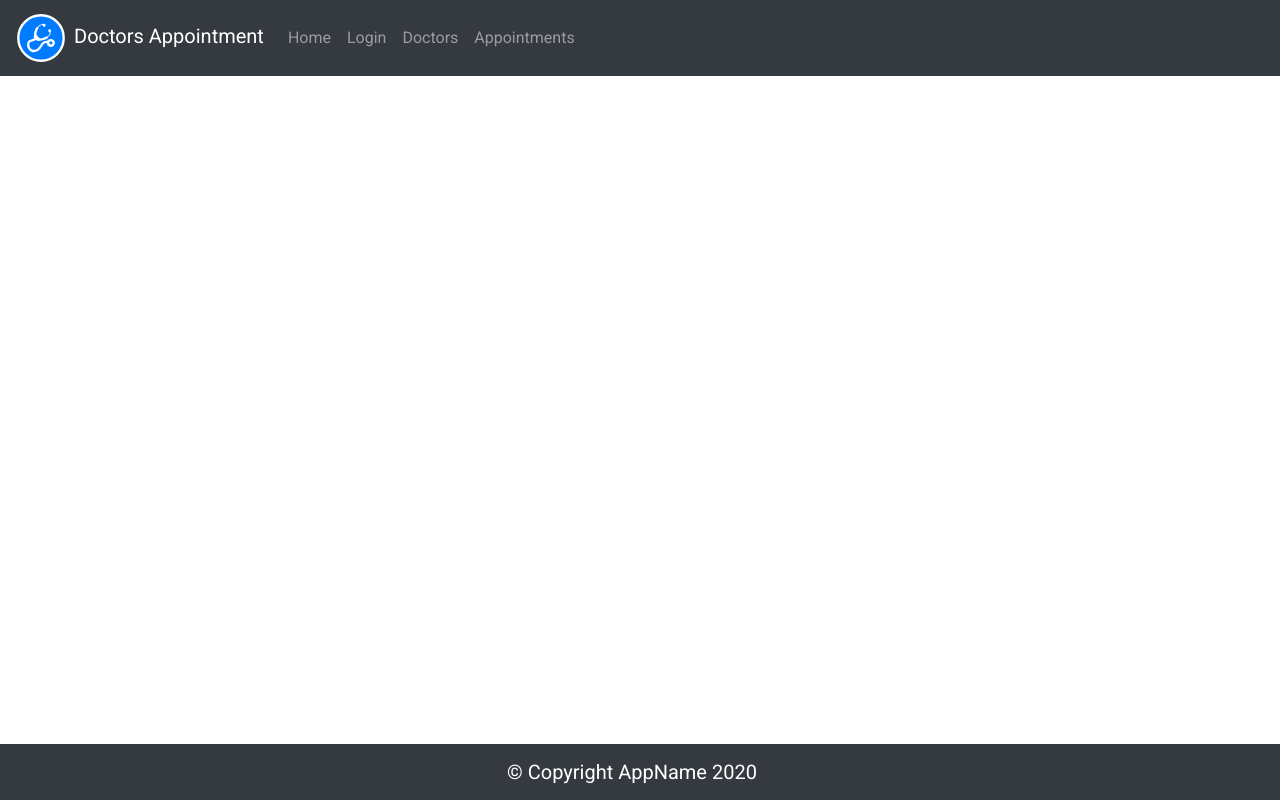
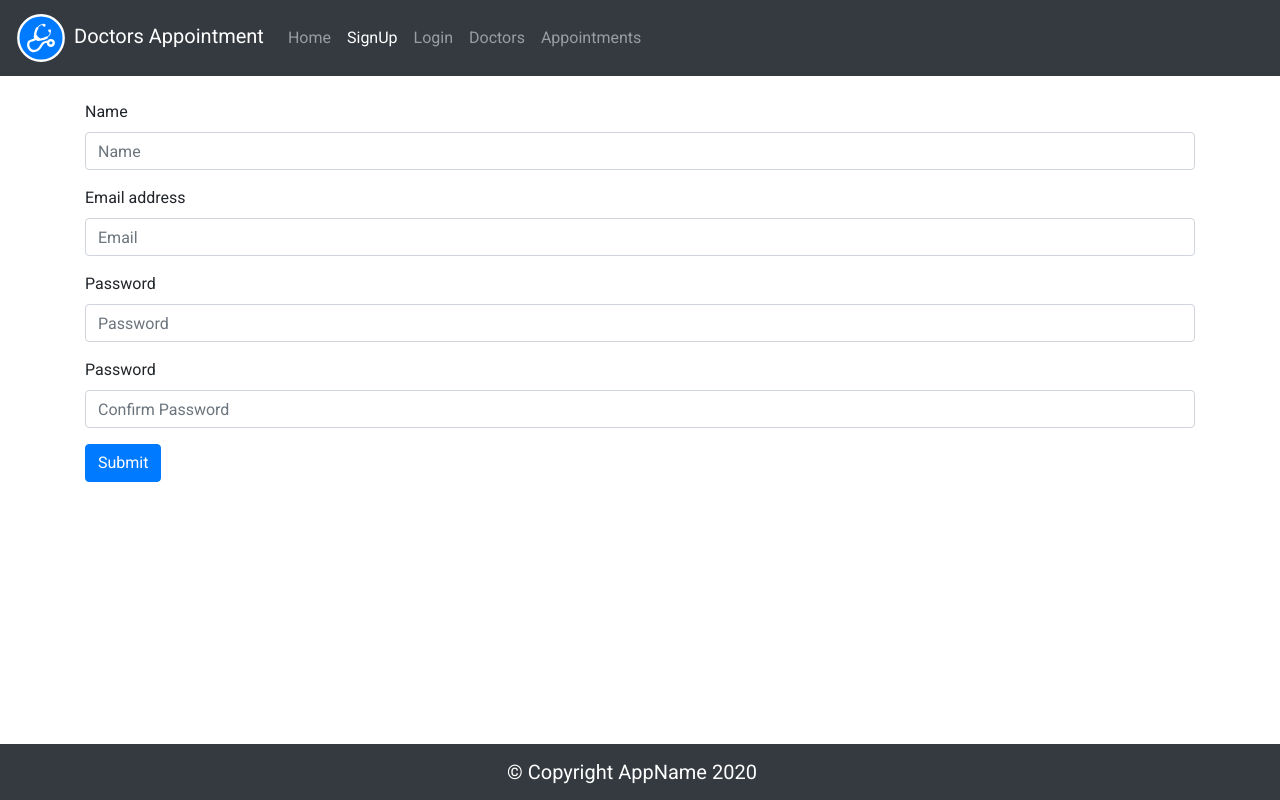
Before and after one commit to Somsubhra1/Doctors-Appointment, a React (Create React App) app in the folder client/: page /signup in a window 1280 px wide. Built offline with nearby package versions, Linux system fonts and the light colour scheme.

Commit message:
Signup component created

```diff
--- a/client/src/App.js
+++ b/client/src/App.js
@@ -7,6 +7,7 @@ import Login from "./components/Login";
 
 import { BrowserRouter as Router, Route, Switch } from "react-router-dom";
 import Doctors from "./components/DoctorsList/Doctors";
+import Signup from "./components/Signup";
 
 class App extends Component {
   constructor(props) {
@@ -14,7 +15,7 @@ class App extends Component {
 
     this.state = {
       username: "",
-      name: ""
+      name: "",
     };
   }
 
@@ -31,11 +32,12 @@ class App extends Component {
           <Switch>
             <Route exact path="/" component={Home} />
             <Route path="/appointments" component={Appoiments} />
+            <Route path="/signup" component={Signup} />
             <Route
               path="/login"
               render={() => <Login setUsername={this.setUsername} />}
             />
-            <Route path="/doctors" render={() => <Doctors  />} />
+            <Route path="/doctors" render={() => <Doctors />} />
           </Switch>
 
           <Footer />
--- a/client/src/components/Appointments/index.js
+++ b/client/src/components/Appointments/index.js
@@ -1,7 +1,7 @@
 import React, { Component } from "react";
 import _ from "lodash";
 import { Container } from "reactstrap";
-import AddAppointments from "./AddAppointments";
+// import AddAppointments from "./AddAppointments";
 import SearchAppointments from "./SearchAppointments";
 import ListAppointments from "./ListAppointments";
 
--- a/client/src/components/NavBar.js
+++ b/client/src/components/NavBar.js
@@ -34,6 +34,11 @@ const NavBar = () => {
             </NavLink>
           </li>
           <li className="nav-item">
+            <NavLink className="nav-link" to="/signup">
+              SignUp
+            </NavLink>
+          </li>
+          <li className="nav-item">
             <NavLink className="nav-link" to="/login">
               Login
             </NavLink>
--- /dev/null
+++ b/client/src/components/Signup.js
@@ -0,0 +1,82 @@
+import React, { Component } from "react";
+import { Redirect } from "react-router-dom";
+
+export default class Signup extends Component {
+  constructor(props) {
+    super(props);
+
+    this.state = {
+      name: "",
+      email: "",
+      password1: "",
+      password2: "",
+      toLogin: false,
+    };
+  }
+
+  submitSignupForm = (e) => {
+    e.preventDefault();
+    // console.log("Login submitted", this.props.test);
+    // this.props.setUsername(this.state.email);
+    this.setState({ toLogin: true });
+  };
+
+  render() {
+    if (this.state.toLogin) {
+      return <Redirect to="/login" />;
+    }
+    return (
+      <form className="container mt-4" onSubmit={this.submitSignupForm}>
+        <div className="form-group">
+          <label htmlFor="exampleInputEmail1">Name</label>
+          <input
+            type="name"
+            className="form-control"
+            aria-describedby="emailHelp"
+            placeholder="Name"
+            onChange={(e) => this.setState({ name: e.target.value })}
+            value={this.state.name}
+            required
+          />
+        </div>
+        <div className="form-group">
+          <label htmlFor="exampleInputEmail1">Email address</label>
+          <input
+            type="email"
+            className="form-control"
+            aria-describedby="emailHelp"
+            placeholder="Email"
+            onChange={(e) => this.setState({ email: e.target.value })}
+            value={this.state.email}
+            required
+          />
+        </div>
+        <div className="form-group">
+          <label htmlFor="exampleInputPassword1">Password</label>
+          <input
+            type="password"
+            className="form-control"
+            placeholder="Password"
+            onChange={(e) => this.setState({ password1: e.target.value })}
+            value={this.state.password1}
+            required
+          />
+        </div>
+        <div className="form-group">
+          <label htmlFor="exampleInputPassword1">Password</label>
+          <input
+            type="password"
+            className="form-control"
+            placeholder="Confirm Password"
+            onChange={(e) => this.setState({ password2: e.target.value })}
+            value={this.state.password2}
+            required
+          />
+        </div>
+        <button type="submit" className="btn btn-primary">
+          Submit
+        </button>
+      </form>
+    );
+  }
+}
```
Also changed, not shown: client/src/components/Appointments/SearchAppointments.js (+4 -4 lines).
